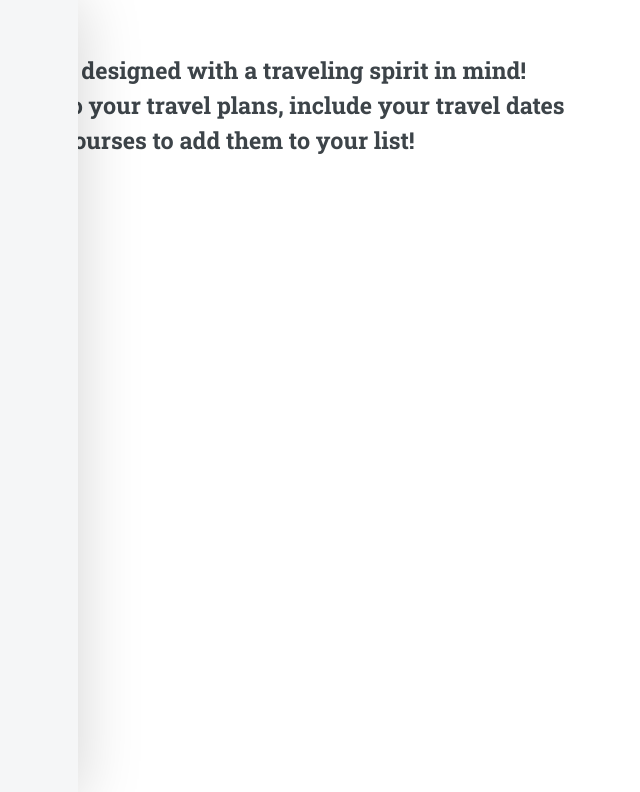
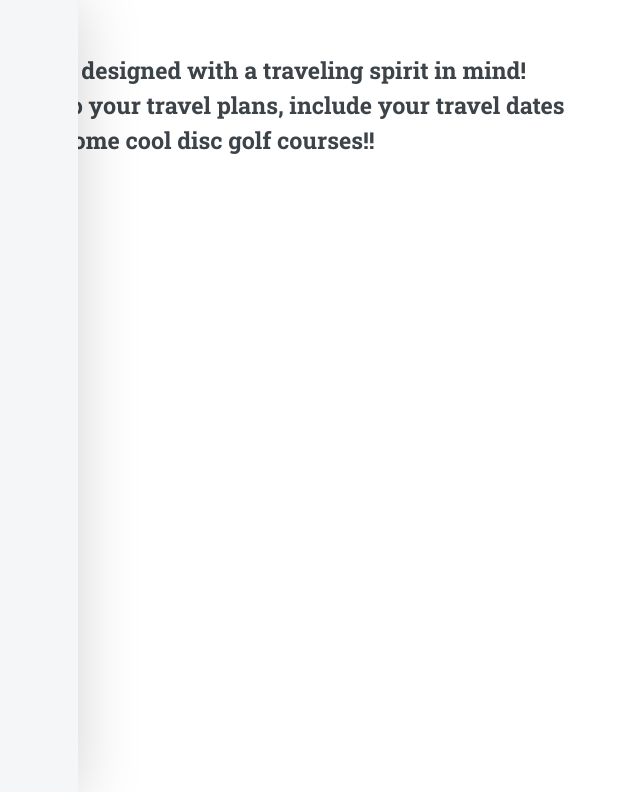
Before and after one commit to lilleydev/before-you-go, a React (Create React App) app: page /about in a window 1280 px wide. Shown: the top 792 px of the page, without its empty margins (210-850 px from the left). Built offline with nearby package versions, Linux system fonts and the light colour scheme; no server answers.

Commit message:
rephrase about paragraph

```diff
--- a/src/components/About.js
+++ b/src/components/About.js
@@ -5,7 +5,7 @@ const About = () => {
     <h2>
       This application was designed with a traveling spirit in mind! <br />
       Add a new location to your travel plans, include your travel dates <br />
-      and then check out courses to add them to your list!
+      and then check out some cool disc golf courses!!
     </h2>
   );
 };
```
